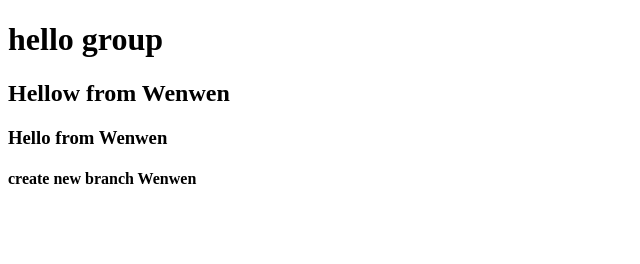
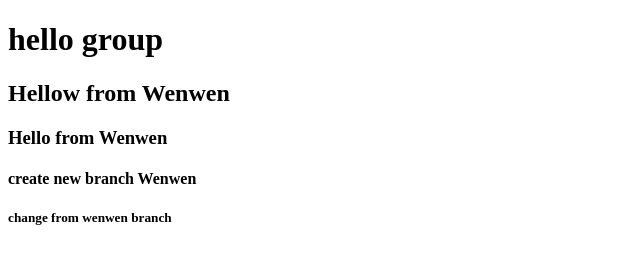
Before and after one commit to alexotoo/tinyhorseclone, a plain HTML site: page index.html in a window 1280 px wide. Shown: the whole page, without its empty margins (0-640 px from the left). Drawn offline with Linux system fonts and the light colour scheme.

Commit message:
change from wenwen

```diff
--- a/index.html
+++ b/index.html
@@ -13,6 +13,7 @@
     <h2>Hellow from Wenwen</h2>
     <h3>Hello from Wenwen</h3>
     <h4>create new branch Wenwen</h4>
+    <h5>change from wenwen branch</h5>
 
 </body>
 
```
